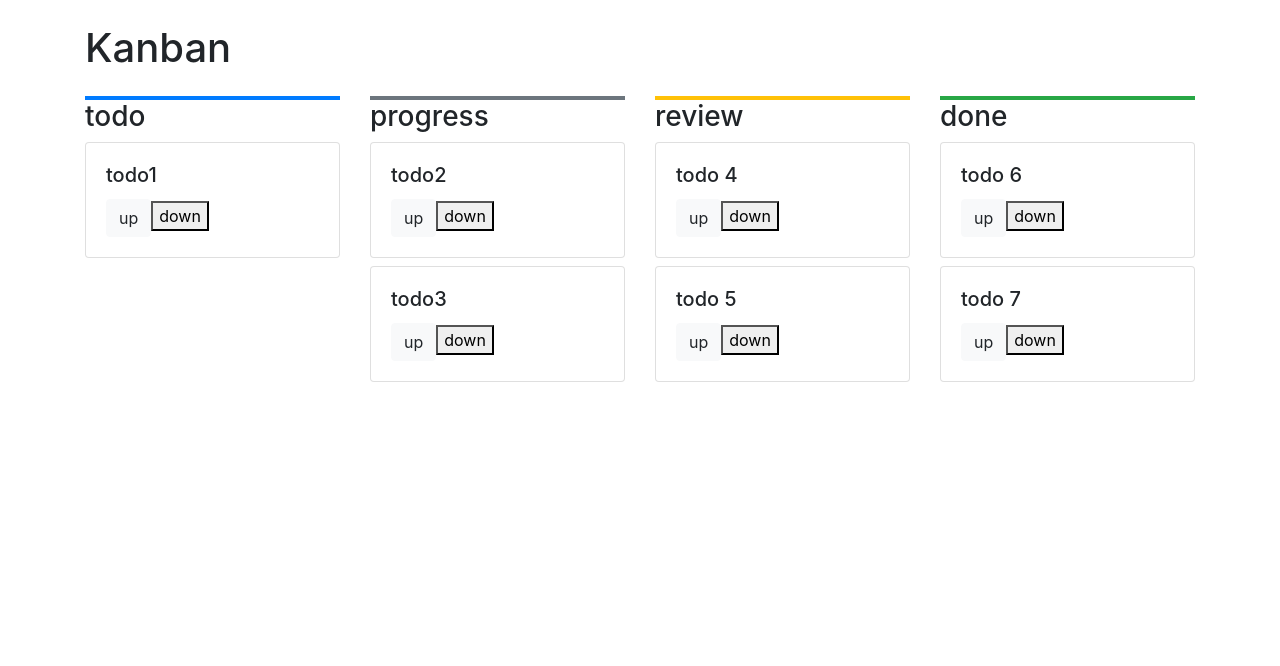
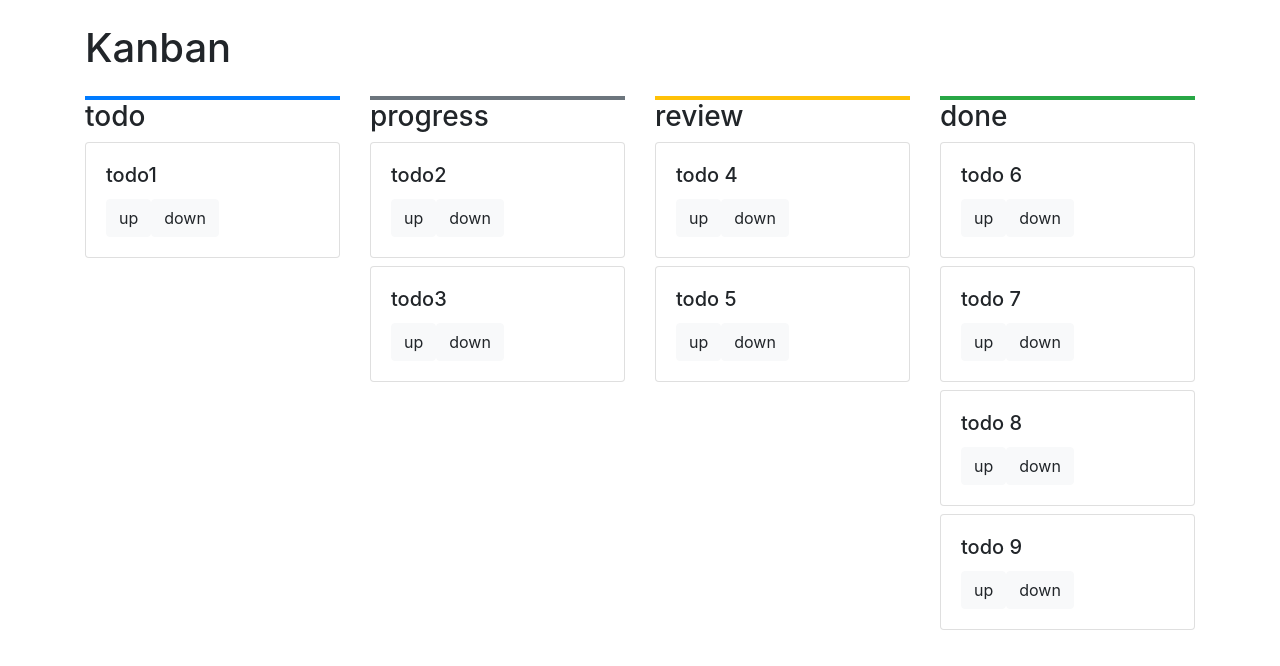
Before and after one commit to bogutskii/kanban, a React (Create React App) app: page / in a window 1280 px wide. Shown: the top 666 px of the page. Built offline with nearby package versions, Linux system fonts and the light colour scheme.

Commit message:
--buttton up down ready

```diff
--- a/src/App.js
+++ b/src/App.js
@@ -4,7 +4,7 @@ import 'bootstrap/dist/css/bootstrap.min.css'
 
 const columnsInitial = [
   {
-    name: 'todo',
+    nameBoard: 'todo',
     color: 'primary',
     tasks: [
       {
@@ -13,7 +13,7 @@ const columnsInitial = [
       }]
   },
   {
-    name: 'progress',
+    nameBoard: 'progress',
     color: 'secondary',
     tasks: [
       {
@@ -27,7 +27,7 @@ const columnsInitial = [
   },
 
   {
-    name: 'review',
+    nameBoard: 'review',
     color: 'warning',
     tasks: [
       {
@@ -41,7 +41,7 @@ const columnsInitial = [
   },
 
   {
-    name: 'done',
+    nameBoard: 'done',
     color: 'success',
     tasks: [
       {
@@ -51,27 +51,63 @@ const columnsInitial = [
       {
         id: 7,
         name: 'todo 7'
+      },
+      {
+        id: 8,
+        name: 'todo 8'
+      },
+      {
+        id: 9,
+        name: 'todo 9'
       }]
   }
 ]
 
+
 function App() {
-const [columns, setColumns] = useState(columnsInitial)
+  const [columns, setColumns] = useState(columnsInitial)
 
-  const up =(arg) => {
-  console.log(arg)
-    const reranged = columns.map(col => {
-      if (col.name === arg.columnName){
-        const tasks = col.tasks
-
-        return {...col, tasks}
-
-      }else return col
-
-    })
+  const up = (arg) => {
+    const reranged = columns.map((col) => {
+        if (col.nameBoard === arg.columnName) {
+          const tasks = col.tasks;
+          for (let i = 0; i < tasks.length; i++) {
+            if (tasks[i].id === arg.taskId) {
+              if (i > 0) {
+                [tasks[i], tasks[i - 1]] = [tasks[i - 1], tasks[i]]
+                return {...col, tasks}
+              }
+              ;
+            }
+          }
+          return {...col, tasks}
+        } else
+          return col
+      }
+    )
     setColumns(reranged)
   }
 
+  const down = (arg) => {
+    const reranged = columns.map((col) => {
+        if (col.nameBoard === arg.columnName) {
+          const tasks = col.tasks;
+          for (let i = 0; i < tasks.length; i++) {
+            if (tasks[i].id === arg.taskId) {
+              if (i < tasks.length - 1) {
+                [tasks[i], tasks[i + 1]] = [tasks[i + 1], tasks[i]]
+                return {...col, tasks}
+              }
+              ;
+            }
+          }
+          return {...col, tasks}
+        } else
+          return col
+      }
+    )
+    setColumns(reranged)
+  }
 
   return (
     <div className="container">
@@ -80,7 +116,7 @@ const [columns, setColumns] = useState(columnsInitial)
         {columns.map(col =>
           <div className='col-sm d-flex'>
             <div className={`w-100 border-top border-${col.color} border-width-4`}>
-              <h3>{col.name}</h3>
+              <h3>{col.nameBoard}</h3>
               {
                 col.tasks.map(task =>
                   <div className="card mb-2">
@@ -89,14 +125,19 @@ const [columns, setColumns] = useState(columnsInitial)
                         {task.name}
                       </h5>
                       <button type="button" className="btn btn-light"
-                      onClick={() => up({
-                        columnName: col.name,
-                        taskId: task.id
-                        }
-
-                      )} >up
+                              onClick={() => up({
+                                  columnName: col.nameBoard,
+                                  taskId: task.id
+                                }
+                              )}>up
                       </button>
-                      <button>down</button>
+                      <button type="button" className="btn btn-light"
+                              onClick={() => down({
+                                  columnName: col.nameBoard,
+                                  taskId: task.id
+                                }
+                              )}>down
+                      </button>
                     </div>
                   </div>
                 )}
```
